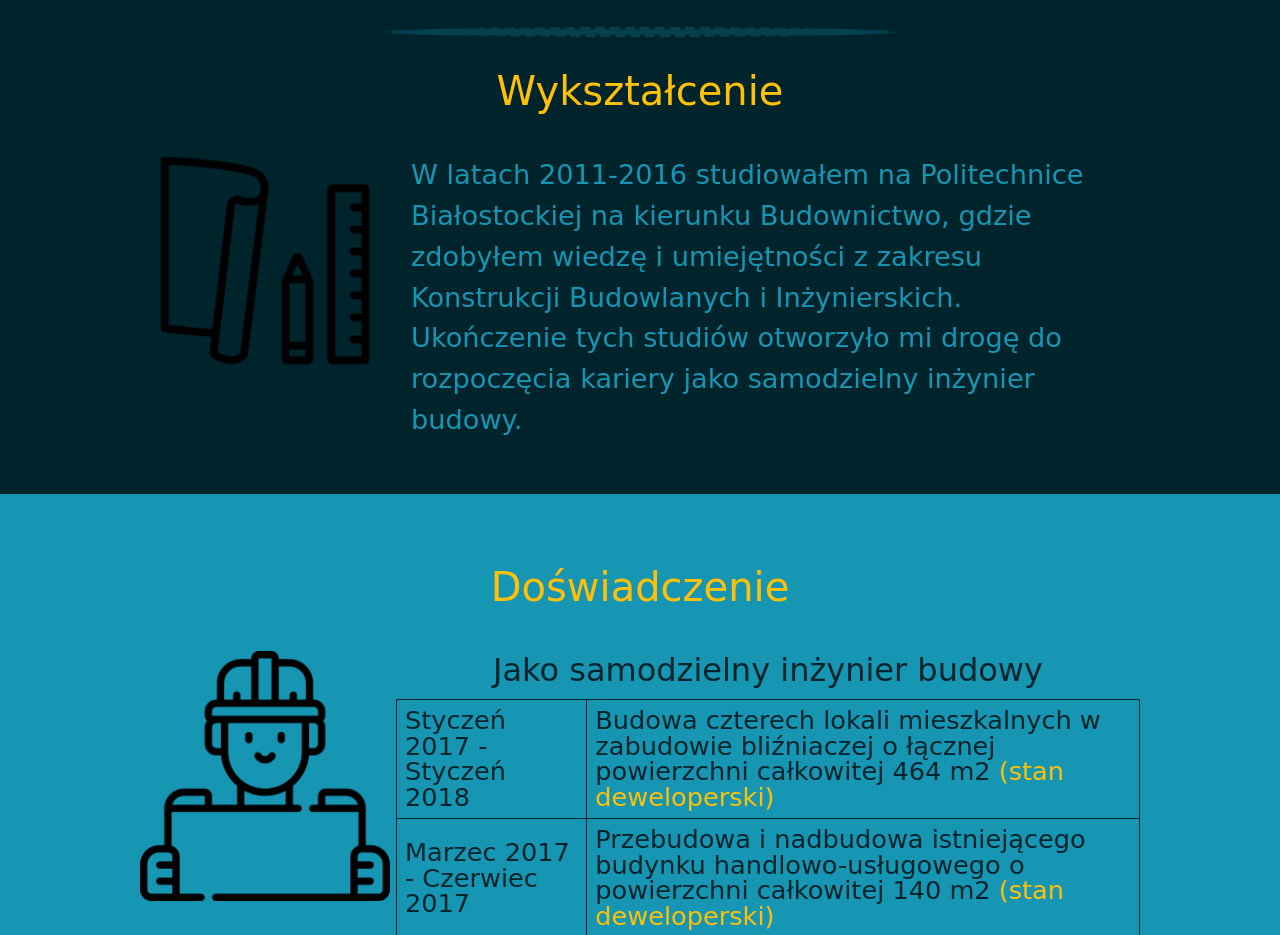
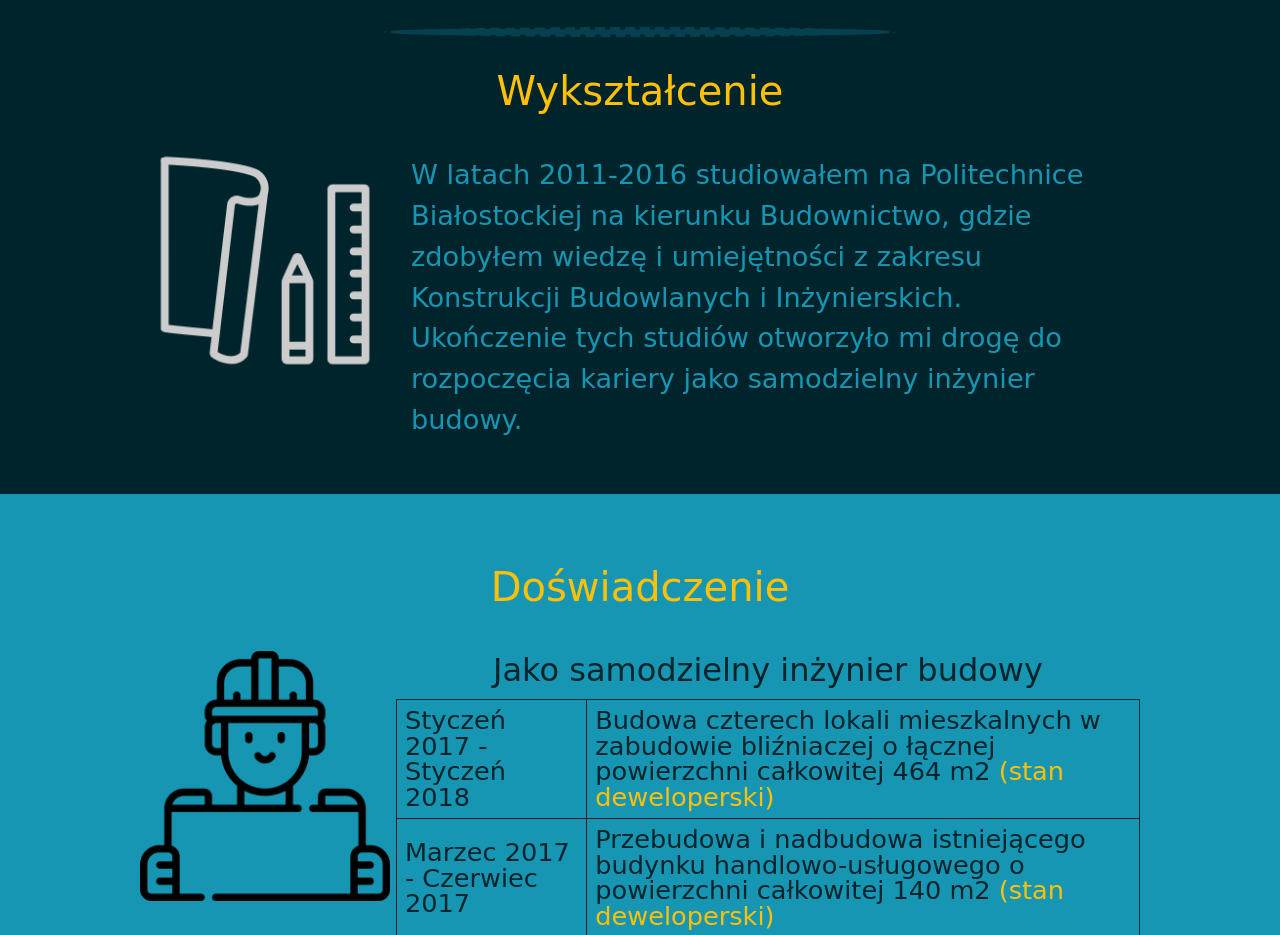
Before and after one commit to CryptoKzyhu/CV, a plain HTML site: page index.html in a window 1280 px wide. Shown: the part 1343-2278 px from the top of the page. Drawn offline with nearby package versions, Linux system fonts and the light colour scheme; a web font is replaced by a local one.

Commit message:
Add files via upload

```diff
--- a/css/styles.css
+++ b/css/styles.css
@@ -244,6 +244,10 @@ color: #1796B3;
 
 }
 
+.rev {
+    filter: invert(80%);
+}
+
 .bottom-cloud{
     position: relative;
 
--- a/index.html
+++ b/index.html
@@ -128,7 +128,7 @@
         <h2>Wykształcenie</h2>
         <div class="row">
             <div class="col-lg-3">
-                <img class="icons" src="images/drawing-tools.png" alt="">
+                <img class="icons rev" src="images/drawing-tools.png" alt="">
             </div>
             <div class="col-lg-9">
                 <p class="opis"> W latach 2011-2016 studiowałem na Politechnice Białostockiej na kierunku Budownictwo,
```
